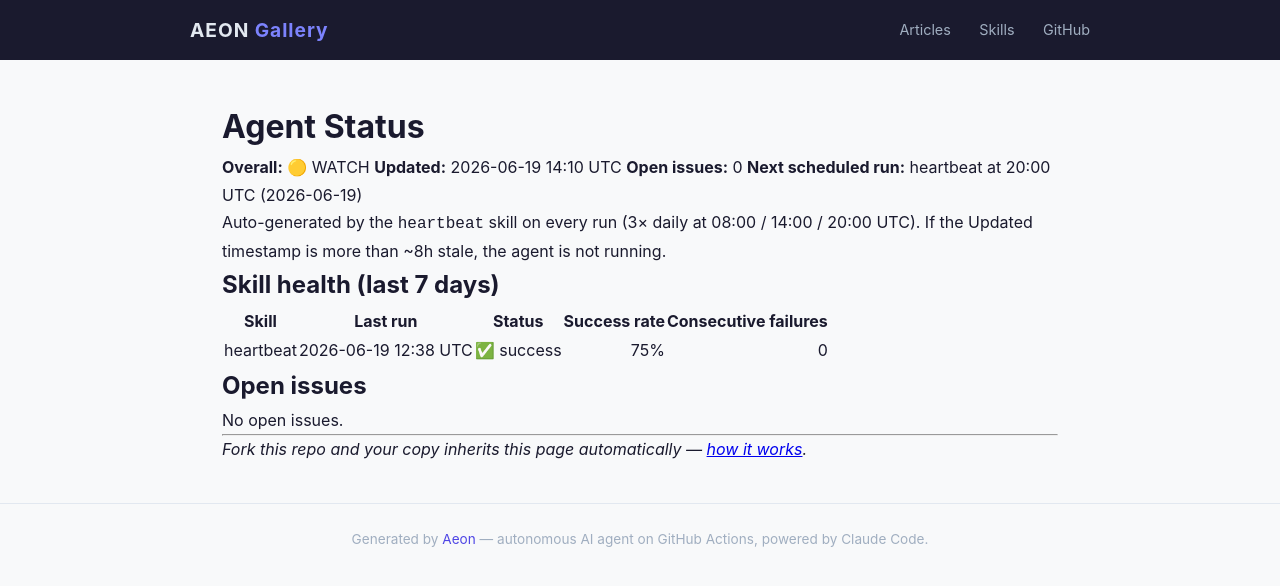
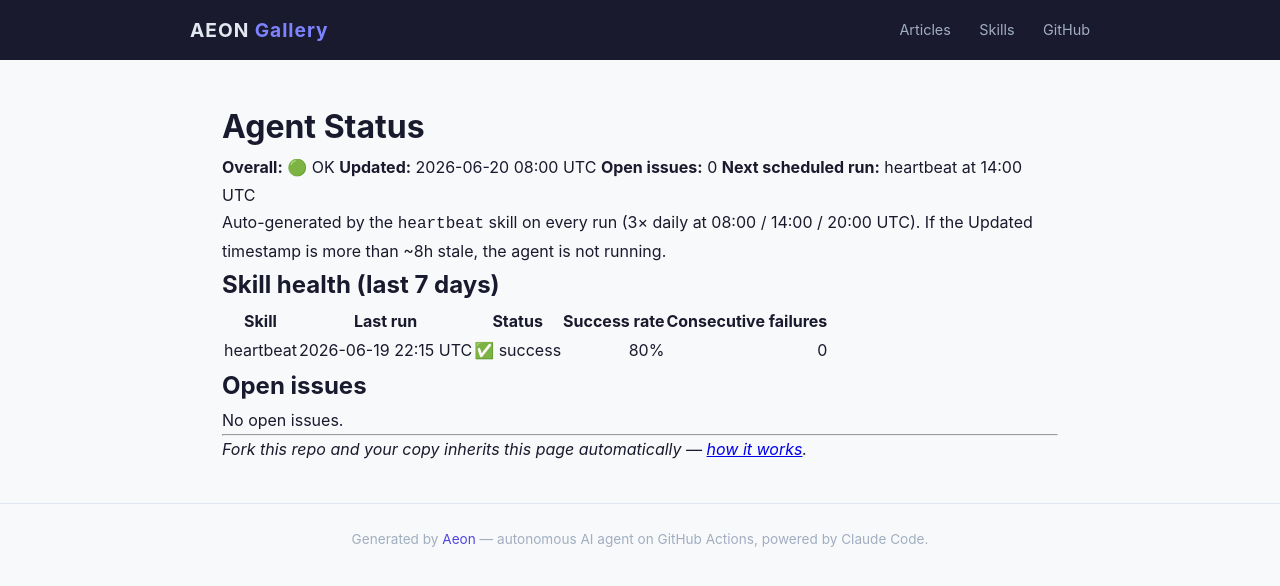
Before and after one commit to aeoncity-demo/myaeon, a Jekyll site: the page built from docs/status.md, in a window 1280 px wide. Shown: the top 586 px of the page. Built offline with Jekyll 4.4.1, drawn with Linux system fonts in a browser that asks for light colours.

Commit message:
chore(heartbeat): auto-commit 2026-06-20

```diff
--- a/docs/status.md
+++ b/docs/status.md
@@ -6,10 +6,10 @@
 
 # Agent Status
 
-**Overall:** 🟡 WATCH
-**Updated:** 2026-06-19 14:10 UTC
+**Overall:** 🟢 OK
+**Updated:** 2026-06-20 08:00 UTC
 **Open issues:** 0
-**Next scheduled run:** heartbeat at 20:00 UTC (2026-06-19)
+**Next scheduled run:** heartbeat at 14:00 UTC
 
 Auto-generated by the `heartbeat` skill on every run (3× daily at 08:00 / 14:00 / 20:00 UTC). If the Updated timestamp is more than ~8h stale, the agent is not running.
 
@@ -17,7 +17,7 @@
 
 | Skill | Last run | Status | Success rate | Consecutive failures |
 |-------|----------|--------|-------------:|---------------------:|
-| heartbeat | 2026-06-19 12:38 UTC | ✅ success | 75% | 0 |
+| heartbeat | 2026-06-19 22:15 UTC | ✅ success | 80% | 0 |
 
 ## Open issues
 
--- a/memory/token-usage.csv
+++ b/memory/token-usage.csv
@@ -4,3 +4,4 @@
 2026-06-17,heartbeat,claude-sonnet-4-6,12,6783,456582,32770
 2026-06-19,heartbeat,claude-sonnet-4-6,13,7051,516362,33269
 2026-06-19,heartbeat,claude-sonnet-4-6,10,6345,358209,32629
+2026-06-20,heartbeat,claude-sonnet-4-6,7,5934,213281,31642
```
Also changed, not shown: memory/logs/2026-06-20.md (added, +12 -0 lines), .outputs/heartbeat.md.
